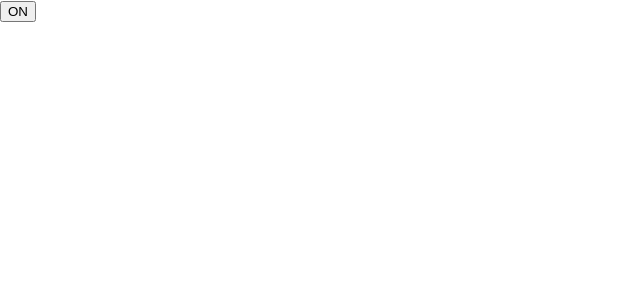
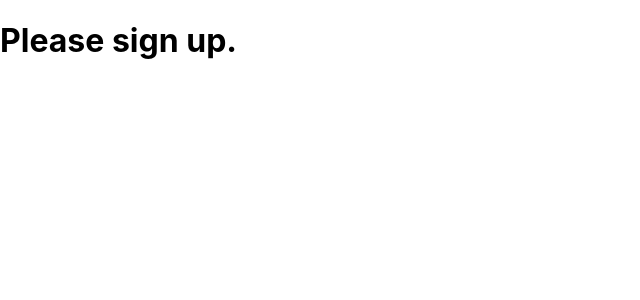
Before and after one commit to eari100/study-create-react-app, a React (Create React App) app: page / in a window 1280 px wide. Shown: the top 300 px of the page, without its empty margins (0-640 px from the left). Built offline with nearby package versions, Linux system fonts and the light colour scheme.

Commit message:
feat: conditional rendering
- Greeting 컴포넌트 추가

```diff
--- /dev/null
+++ b/src/docs/Chap7-conditional-rendering.js
@@ -0,0 +1,10 @@
+const UserGreeting = props => <h1>Welcom back!</h1>
+const GuestGreeting = props => <h1>Please sign up.</h1>
+
+const Greeting = props => {
+    const isLoggedIn = props.isLoggedIn
+
+    return isLoggedIn ? <UserGreeting /> : <GuestGreeting />
+}
+
+export default Greeting
--- a/src/index.js
+++ b/src/index.js
@@ -11,10 +11,11 @@ import Chap6 from './docs/Chap6-Handling-Events'
 import reportWebVitals from './reportWebVitals';
 import Comment from './docs/Chap4-Component-Props';
 import Toggle from './docs/Chap6-Handling-Events';
+import Greeting from './docs/Chap7-conditional-rendering'
 
 const root = ReactDOM.createRoot(document.getElementById('root'));
 
-root.render(<Toggle />)
+root.render(<Greeting isLoggedIn={false} />)
 
 // If you want to start measuring performance in your app, pass a function
 // to log results (for example: reportWebVitals(console.log))
```
